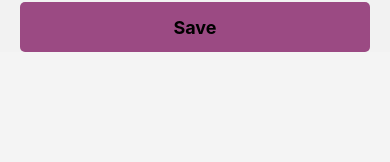
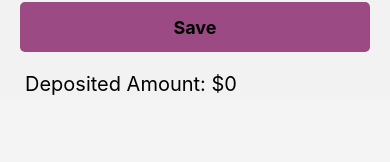
Before and after one commit to nhnajmul17/Native-project, a React Native app: screen /Deposit in a window 390 px wide. Shown: the part 387-549 px from the top of the page. Built offline with nearby package versions, Linux system fonts and the light colour scheme.

Commit message:
deposit ammount

```diff
--- a/Components/AdminHomeScreen/AdminHome.js
+++ b/Components/AdminHomeScreen/AdminHome.js
@@ -3,6 +3,7 @@ import { View, StyleSheet, ImageBackground, TouchableOpacity, Pressable, } from
 import Icon from '../ToolsComponents/Icon'
 import ListItem from '../ToolsComponents/ListItem'
 import ValueLabel from '../ToolsComponents/ValueLabel'
+
 
 import {
     Menu,
@@ -12,12 +13,14 @@ import {
 
 } from "react-native-popup-menu";
 
+const Context = React.createContext();
+
 
 
 export default function AdminHome({ navigation }) {
+
     return (
         <View style={styles.container}>
-
             <View style={styles.headerSection}>
                 <ImageBackground
                     style={styles.banner}
--- a/Components/Asset/CreateAssetType.js
+++ b/Components/Asset/CreateAssetType.js
@@ -55,7 +55,7 @@ export default function CreateAssetType(props) {
                     <FlatList
                         data={assetTypeData}
                         extraData={id}
-                        keyExtractor={(item) => item.id.toString()}
+                        keyExtractor={(item) => item.id}
                         renderItem={({ item }) => (
                             <ListButton text={item.name} onDelete={() => delet(item.id)} />
                         )}
--- a/Components/Deposit/Deposit.js
+++ b/Components/Deposit/Deposit.js
@@ -1,5 +1,5 @@
 import React, { useState } from 'react'
-import { View, Text, StyleSheet, Pressable } from 'react-native'
+import { View, Text, StyleSheet, Pressable, Keyboard } from 'react-native'
 import Button from '../ToolsComponents/Button'
 import DropDown from '../ToolsComponents/DropDown'
 import Icon from '../ToolsComponents/Icon'
@@ -9,6 +9,13 @@ const persons = ["Martin", "Alex", "Hunter", "Anderson"]
 export default function Deposit(props) {
     const [depositor, setDepositor] = useState('');
     const [collector, setCollector] = useState('');
+    const [amount, setAmount] = useState(0)
+    const [depositedAmount, setDepositedAmount] = useState(0)
+    const [newAmount, setnewAmount] = useState()
+
+    const newamount = (type) => {
+        setnewAmount(type)
+    }
 
     const Depositor = (selectItem) => {
         setDepositor(selectItem);
@@ -16,13 +23,24 @@ export default function Deposit(props) {
     const Collector = (selectItem) => {
         setCollector(selectItem);
     };
+
+    const addedDeposit = () => {
+        Keyboard.dismiss();
+        const total = parseInt(amount) + parseInt(newAmount);
+        setDepositedAmount(total);
+        setAmount(total);
+
+    };
+
     return (
         <View style={styles.container}>
             <DropDown dataArray={persons} text={'Depositor'} onSelect={Depositor} />
-            <InputBox text={"Amount"} />
+            <InputBox text={"Amount"} onChangeText={newamount} />
             <DropDown dataArray={persons} text={'Collector'} onSelect={Collector} />
 
-            <Button onPress={() => alert('Deposit Added')} name={"Save"}></Button>
+            <Button onPress={addedDeposit} name={"Save"}></Button>
+            <Text style={styles.depositText}>Deposited Amount: {'$' + depositedAmount}</Text>
+
             <View style={styles.bottomSection}>
                 <View style={styles.footer}>
                     <View style={styles.settingsIcon}>
@@ -40,13 +58,23 @@ export default function Deposit(props) {
             </View>
         </View>
 
+
     )
 }
+
 
 const styles = StyleSheet.create({
     container: {
         flex: 1,
         paddingTop: 20,
+    },
+    depositText: {
+        fontSize: 20,
+        paddingLeft: 5,
+        marginTop: 20,
+        marginLeft: 20,
+        height: 25,
+        color: "black",
     },
     bottomSection: {
         flex: 1,
--- a/Components/SummaryStatement/SummaryStatement.js
+++ b/Components/SummaryStatement/SummaryStatement.js
@@ -21,7 +21,7 @@ const Data = [
     },
     {
         id: 3,
-        y: 100000,
+        y: 40000,
         name: "Investment",
         src: require("../../assets/Icon/investment2.png"),
         target: "Investment Statement"
```
